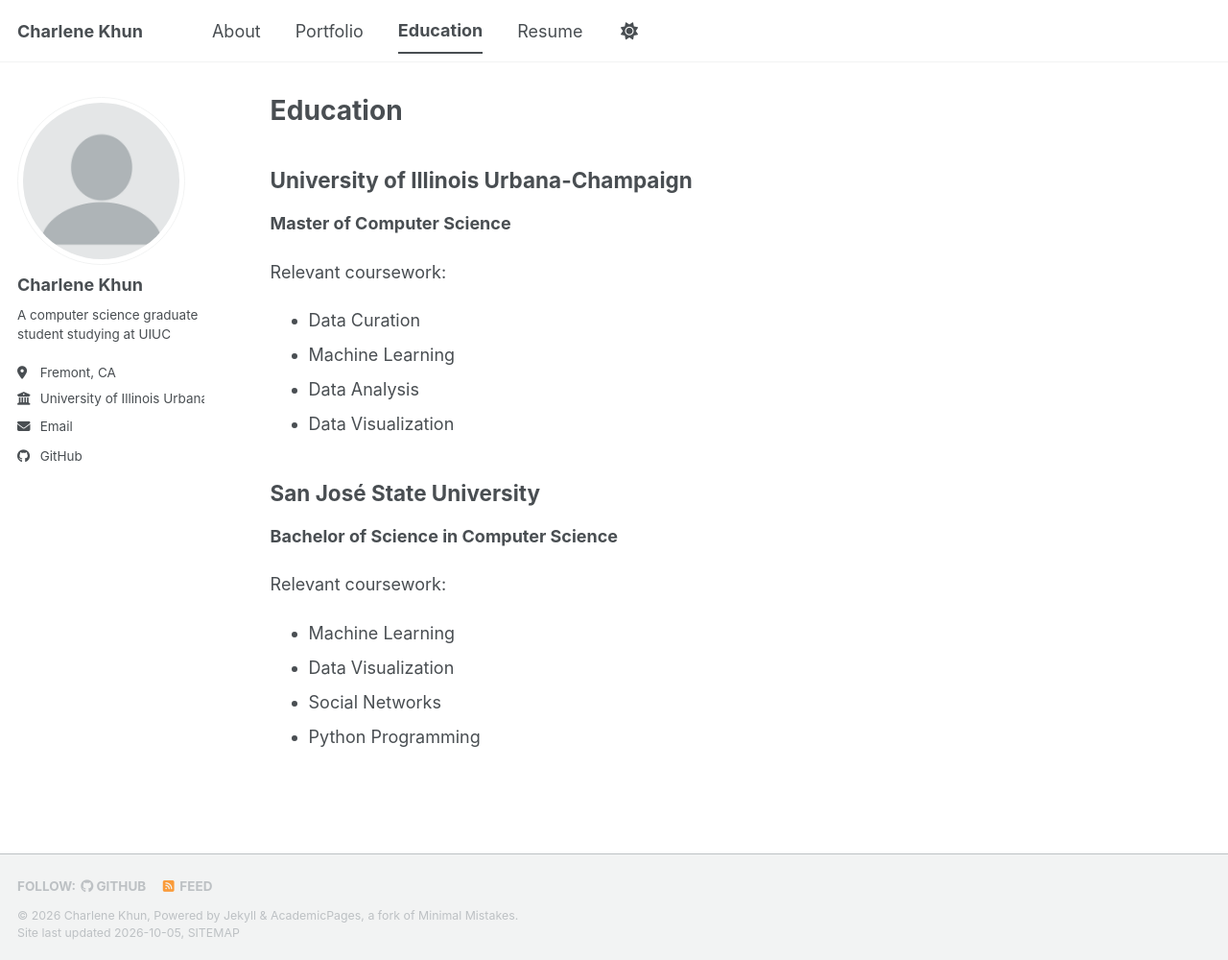
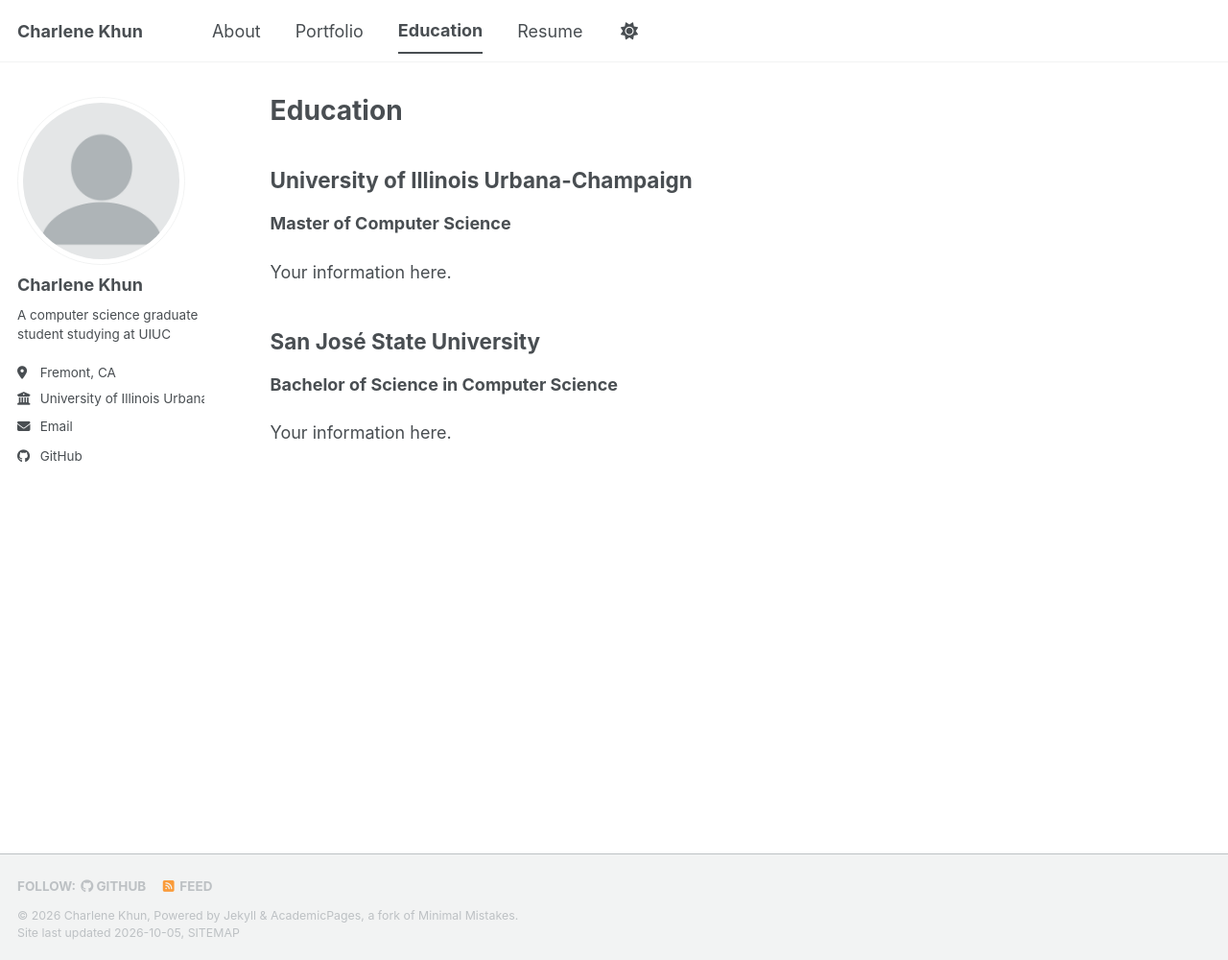
Before and after one commit to charlene-khun/charlene-khun.github.io, a Jekyll site: the page built from _pages/education.md, in a window 1280 px wide and 1000 px high. Shown: the whole window at 96% size. Built offline with Jekyll 4.4.1, drawn with Linux system fonts in a browser that asks for light colours; a style sheet for code colours, icons or effects is not loaded.

Commit message:
Update education.md

```diff
--- a/_pages/education.md
+++ b/_pages/education.md
@@ -9,18 +9,10 @@ author_profile: true
 
 **Master of Computer Science**
 
-Relevant coursework:
-- Data Curation
-- Machine Learning
-- Data Analysis
-- Data Visualization
+Your information here.
 
 ## San José State University
 
 **Bachelor of Science in Computer Science**
 
-Relevant coursework:
-- Machine Learning
-- Data Visualization
-- Social Networks
-- Python Programming
+Your information here.
```
